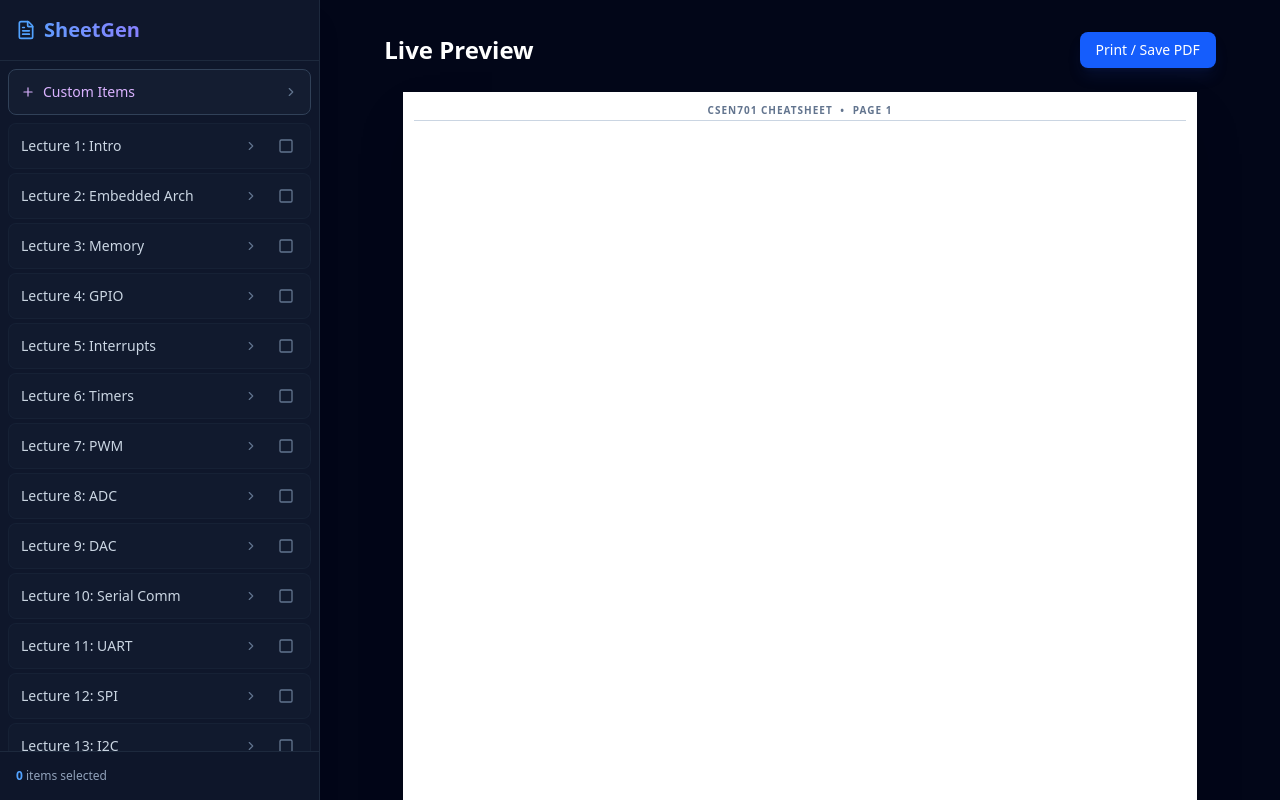
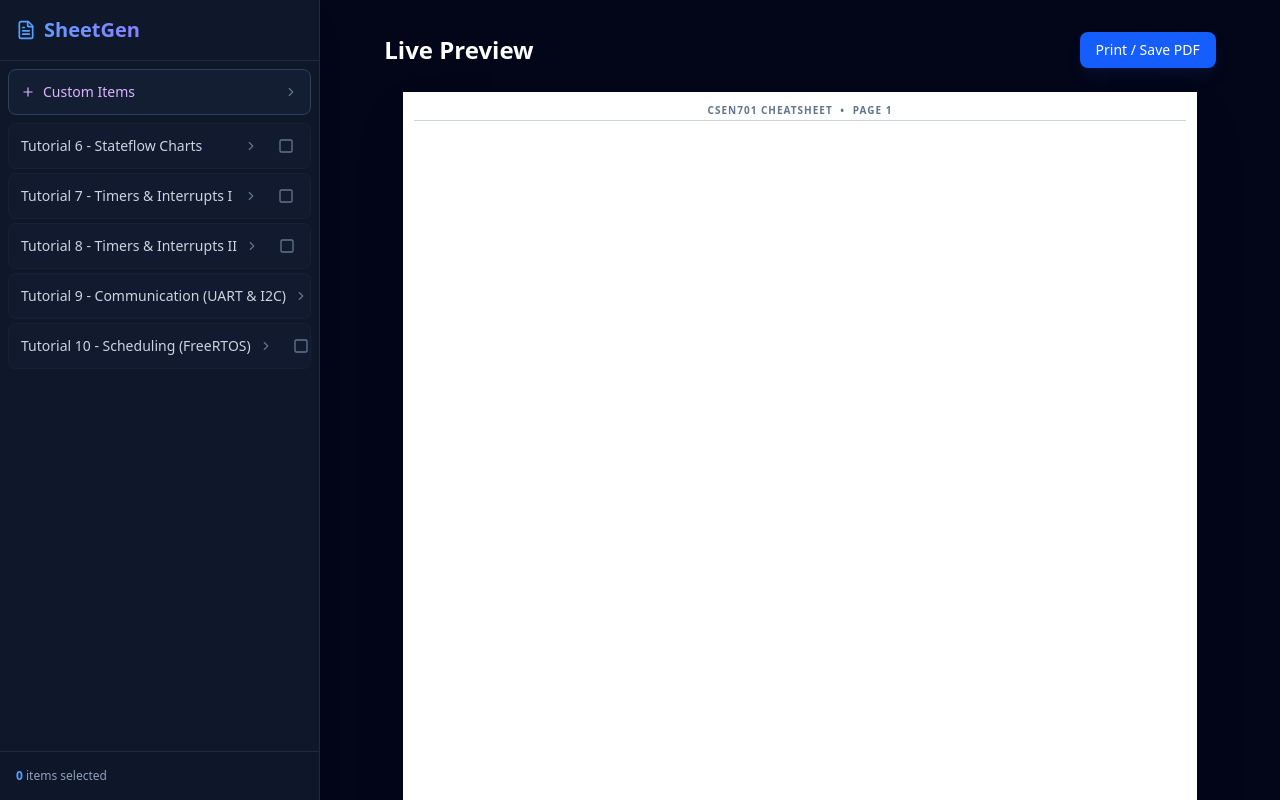
Before and after one commit to nooreldeenay/csen701-sheets-on-the-go, a React (Vite) app: page / in a window 1280 px wide. Shown: the top 800 px of the page. Built offline with nearby package versions, Linux system fonts and the light colour scheme.

Commit message:
Fix: Print Layout and Font Size controls

```diff
--- a/src/components/SheetPreview.jsx
+++ b/src/components/SheetPreview.jsx
@@ -5,21 +5,19 @@ import 'katex/dist/katex.min.css';
 import { InlineMath, BlockMath } from 'react-katex';
 
 const ModuleItem = ({ item }) => {
-    const scale = item.weight || 1;
-    // We can use zoom or strict styling. Zoom is non-standard but works well for print usually.
-    // Alternatively, we scale font-size.
-    // Let's use a scale wrapper for the content, but keep container flow.
+    // item.weight is now treated as font-size in px. Default to 10px if not set.
+    const fontSize = item.weight || 10;
 
     return (
-        <div className="mb-1 border border-slate-200 rounded p-[2px] break-inside-avoid shadow-sm bg-white" >
+        <div className="mb-1 border border-slate-200 rounded p-[2px] break-inside-avoid bg-white" >
             <div className="font-bold text-slate-700 border-b border-slate-100 mb-0.5 flex justify-between items-center bg-slate-50 px-1">
                 <span className="text-[9px] leading-tight">{item.title}</span>
                 <span className="text-[7px] text-slate-400 font-normal truncate max-w-[40px]">{item.parentTitle}</span>
             </div>
 
-            <div className="module-content overflow-hidden px-1" style={{ fontSize: `${scale * 100}%` }}>
+            <div className="module-content overflow-hidden px-1" style={{ fontSize: `${fontSize}px` }}>
                 {item.type === 'text' && (
-                    <div className="whitespace-pre-wrap font-serif leading-tight text-slate-800 text-[10px]">
+                    <div className="whitespace-pre-wrap font-serif leading-tight text-slate-800" style={{ fontSize: '1em' }}>
                         {item.content}
                     </div>
                 )}
@@ -29,19 +27,20 @@ const ModuleItem = ({ item }) => {
                         <img
                             src={item.src}
                             className="object-contain rounded"
-                            style={{ maxHeight: `${150 * scale}px` }}
+                            // approximate image height scaling based on font size to keep ratio
+                            style={{ maxHeight: `${fontSize * 15}px` }}
                         />
                     </div>
                 )}
 
                 {item.type === 'formula' && (
-                    <div className="text-center my-0.5" style={{ fontSize: `${1.1 * scale}em` }}>
+                    <div className="text-center my-0.5" style={{ fontSize: '1.2em' }}>
                         <InlineMath math={item.content} />
                     </div>
                 )}
 
                 {item.type === 'code' && (
-                    <div className="bg-slate-50 p-0.5 rounded font-mono text-[8px] whitespace-pre overflow-x-auto leading-tight">
+                    <div className="bg-slate-50 p-0.5 rounded font-mono whitespace-pre overflow-x-auto leading-tight" style={{ fontSize: '0.9em' }}>
                         {item.content}
                     </div>
                 )}
--- a/src/components/Sidebar.jsx
+++ b/src/components/Sidebar.jsx
@@ -133,18 +133,21 @@ const Sidebar = () => {
                                             </div>
 
                                             {isSelected && (
-                                                <div className="flex items-center gap-2 pl-7">
-                                                    <span className="text-[10px] text-slate-500">Size:</span>
-                                                    <div className="flex items-center bg-slate-800 rounded border border-slate-700">
-                                                        <button
-                                                            onClick={(e) => { e.stopPropagation(); updateWeight(sub.id, Math.max(0.5, weight - 0.5)); }}
-                                                            className="px-2 py-0.5 text-xs text-slate-400 hover:text-white border-r border-slate-700"
-                                                        >-</button>
-                                                        <span className="px-2 text-[10px] text-blue-300 min-w-[30px] text-center">{weight}x</span>
-                                                        <button
-                                                            onClick={(e) => { e.stopPropagation(); updateWeight(sub.id, Math.min(3, weight + 0.5)); }}
-                                                            className="px-2 py-0.5 text-xs text-slate-400 hover:text-white border-l border-slate-700"
-                                                        >+</button>
+                                                <div className="flex items-center gap-2 pl-7 mt-1">
+                                                    <span className="text-[10px] text-slate-500">Size (px):</span>
+                                                    <div className="flex items-center bg-slate-800 rounded border border-slate-700 w-16">
+                                                        <input
+                                                            type="number"
+                                                            min="6"
+                                                            max="30"
+                                                            value={weight || 10}
+                                                            onClick={(e) => e.stopPropagation()}
+                                                            onChange={(e) => {
+                                                                const val = parseInt(e.target.value) || 10;
+                                                                updateWeight(sub.id, val);
+                                                            }}
+                                                            className="w-full bg-transparent text-[10px] text-white text-center p-0.5 border-none focus:ring-0 appearance-none"
+                                                        />
                                                     </div>
                                                 </div>
                                             )}
--- a/src/data/modules.js
+++ b/src/data/modules.js
@@ -1,25 +1,130 @@
-
-// Helper to generate mock content
-const lorem = "Lorem ipsum dolor sit amet, consectetur adipiscing elit. Sed do eiusmod tempor incididunt ut labore et dolore magna aliqua.";
 
 export const modules = [
-    ...Array.from({ length: 16 }, (_, i) => ({
-        id: `lec-${i + 1}`,
-        title: `Lecture ${i + 1}: ${['Intro', 'Embedded Arch', 'Memory', 'GPIO', 'Interrupts', 'Timers', 'PWM', 'ADC', 'DAC', 'Serial Comm', 'UART', 'SPI', 'I2C', 'RTOS', 'Power Mgmt', 'Exam Review'][i]}`,
-        type: 'lecture',
+    {
+        id: 'tut6',
+        title: 'Tutorial 6 - Stateflow Charts',
         submodules: [
-            { id: `lec-${i + 1}-1`, title: 'Key Concepts', type: 'text', content: `Summary of Lecture ${i + 1}. ${lorem}` },
-            { id: `lec-${i + 1}-2`, title: 'Diagram', type: 'image', src: 'https://placehold.co/300x200/png' },
-            { id: `lec-${i + 1}-3`, title: 'Formulas', type: 'formula', content: 'V_{out} = V_{in} \\frac{R_2}{R_1 + R_2}' }
+            { id: 't6-notes', title: 'Tutorial Notes', type: 'text', content: 'Stateflow chart basics, states, transitions, events.', parentTitle: 'Tut 6' }
         ]
-    })),
-    ...Array.from({ length: 10 }, (_, i) => ({
-        id: `tut-${i + 1}`,
-        title: `Tutorial ${i + 1}`,
-        type: 'tutorial',
+    },
+    {
+        id: 'tut7',
+        title: 'Tutorial 7 - Timers & Interrupts I',
         submodules: [
-            { id: `tut-${i + 1}-1`, title: 'Problem 1', type: 'text', content: `Solution to problem 1. ${lorem}` },
-            { id: `tut-${i + 1}-2`, title: 'Code Snippet', type: 'code', content: `void setup() {\n  pinMode(LED_BUILTIN, OUTPUT);\n}` }
+            { id: 't7-intro', title: 'Intro to Timers', type: 'text', content: 'Basics of hardware timers and interrupt service routines.', parentTitle: 'Tut 7' }
         ]
-    }))
+    },
+    {
+        id: 'tut8',
+        title: 'Tutorial 8 - Timers & Interrupts II',
+        submodules: [
+            { id: 't8-adv', title: 'Advanced Timers', type: 'text', content: 'PWM generation, Input Capture, and Output Compare.', parentTitle: 'Tut 8' }
+        ]
+    },
+    {
+        id: 'tut9',
+        title: 'Tutorial 9 - Communication (UART & I2C)',
+        submodules: [
+            { id: 't9-uart', title: 'UART Basics', type: 'text', content: 'Universal Asynchronous Receiver-Transmitter. Asynchronous serial communication.', parentTitle: 'Tut 9' },
+            { id: 't9-i2c', title: 'I2C Basics', type: 'text', content: 'Inter-Integrated Circuit. Synchronous, multi-master, multi-slave packet switched bus.', parentTitle: 'Tut 9' }
+        ]
+    },
+    {
+        id: 'tut10',
+        title: 'Tutorial 10 - Scheduling (FreeRTOS)',
+        submodules: [
+            {
+                id: 't10-limit',
+                title: 'Rate Monotonic Utilization Bound',
+                type: 'formula',
+                content: 'U = \\sum_{i=1}^{N} \\frac{C_i}{T_i} \\le N(2^{1/N} - 1)',
+                parentTitle: 'Tut 10'
+            },
+            {
+                id: 't10-task-create-def',
+                title: 'Task Creation Definition',
+                type: 'code',
+                content: `
+Void vTaskCode(void * pvParameters) // task definition must be void and parameter of type void *
+{
+    // Code that define the task initialization here
+    while(1)
+    {
+        // code that repeats forever defining the task's operation
+    }
+}
+        `.trim(),
+                parentTitle: 'Tut 10'
+            },
+            {
+                id: 't10-xtaskcreate',
+                title: 'xTaskCreate Signature',
+                type: 'code',
+                content: `
+BaseType_t xTaskCreate(
+    TaskFunction_t pvTaskCode, // pointer to task definition function
+    const char * pcName, // name for debugging
+    uint16_t usStackDepth, // stack size in words
+    void *pvParameters, // parameters passed to task
+    UBaseType_t uxPriority, // task priority
+    TaskHandle_t *pxCreatedTask // handle to created task (optional, can be NULL)
+)
+// Returns pdPASS if successful
+        `.trim(),
+                parentTitle: 'Tut 10'
+            },
+            {
+                id: 't10-led-task',
+                title: 'LED Task Example',
+                type: 'code',
+                content: `
+#include <FreeRTOS.h>
+#include <task.h>
+#include <stdio.h>
+#include <pico/stdlib.h>
+
+void led_task(void * pvParameters){
+    const uint LED_PIN = PICO_DEFAULT_LED_PIN;
+    gpio_init(LED_PIN);
+    gpio_set_dir(LED_PIN, GPIO_OUT);
+
+    // portTICK_PERIOD_MS is 1ms delay based on ticks
+    const TickType_t xDelay = 500 / portTICK_PERIOD_MS;
+
+    while(1){
+        gpio_put(LED_PIN, 1);
+        vTaskDelay(xDelay);
+        gpio_put(LED_PIN, 0);
+        vTaskDelay(xDelay);
+    }
+}
+        `.trim(),
+                parentTitle: 'Tut 10'
+            },
+            {
+                id: 't10-main',
+                title: 'Main Function Example',
+                type: 'code',
+                content: `
+int main(){
+    stdio_init_all();
+    // xTaskCreate(Function, Name, Stack, Params, Priority, Handle);
+    xTaskCreate(led_task, "LED Task", 256, NULL, 1, NULL);
+
+    vTaskStartScheduler(); // Found in FreeRTOS Kernel Control
+
+    while(1){}; // Should not be reached
+}
+        `.trim(),
+                parentTitle: 'Tut 10'
+            },
+            {
+                id: 't10-kernel-control',
+                title: 'Kernel Control Functions',
+                type: 'text',
+                content: '- vTaskStartScheduler\n- vTaskEndScheduler\n- vTaskSuspendAll\n- vTaskResumeAll\n- vTaskStepTick',
+                parentTitle: 'Tut 10'
+            }
+        ]
+    }
 ];
--- a/src/index.css
+++ b/src/index.css
@@ -16,4 +16,26 @@
     print-color-adjust: exact;
     -webkit-print-color-adjust: exact;
   }
+
+  /* Hide Sidebar and UI controls */
+  aside,
+  button,
+  input {
+    display: none !important;
+  }
+
+  /* Ensure the sheet (A4Page) takes over */
+  #root>div {
+    display: block !important;
+    position: static !important;
+    width: 100% !important;
+    height: 100% !important;
+    background: white !important;
+  }
+
+  /* Remove printed shadows */
+  * {
+    box-shadow: none !important;
+    text-shadow: none !important;
+  }
 }
--- a/src/utils/layoutEngine.js
+++ b/src/utils/layoutEngine.js
@@ -10,23 +10,32 @@ const SAFE_HEIGHT = 1050;
 const COL_WIDTH_MM = 90; // Approx
 
 // Estimate height of a module
-const estimateHeight = (submodule, scale = 1) => {
-    let baseHeight = 40; // Title + Padding
+// Estimate height of a module
+const estimateHeight = (submodule, fontSize = 10) => {
+    // scale relative to default 10px
+    const scale = fontSize / 10;
+
+    let baseHeight = 40; // Title + Padding (approx constant)
 
     if (submodule.type === 'text') {
-        // Rough estimate: 1 line = 20px. 50 chars per line.
-        const lines = Math.ceil(submodule.content.length / 50);
-        baseHeight += lines * 14;
+        // Rough estimate: 1 line = 20px at 10px font.
+        // 50 chars per line at 10px.
+        // If font implies larger width, fewer chars per line.
+        // Let's approximate: line height scales with font size.
+        const charsPerLine = Math.floor(50 / scale);
+        const lines = Math.ceil(submodule.content.length / Math.max(1, charsPerLine));
+        baseHeight += lines * (14 * scale);
     } else if (submodule.type === 'image') {
-        baseHeight += 200; // Fixed image height placeholder
+        // Image height we set to fontSize * 15 in render
+        baseHeight += (fontSize * 15);
     } else if (submodule.type === 'formula') {
-        baseHeight += 60;
+        baseHeight += 60 * scale;
     } else if (submodule.type === 'code') {
         const lines = submodule.content.split('\n').length;
-        baseHeight += lines * 16;
+        baseHeight += lines * (16 * scale);
     }
 
-    return baseHeight * scale;
+    return baseHeight;
 };
 
 export const calculateLayout = (modules, selectedIds, weights) => {
@@ -39,8 +48,8 @@ export const calculateLayout = (modules, selectedIds, weights) => {
                 selectedItems.push({
                     ...sub,
                     parentTitle: mod.title,
-                    weight: weights[sub.id] || 1,
-                    estimatedHeight: estimateHeight(sub, weights[sub.id] || 1)
+                    weight: weights[sub.id] || 10,
+                    estimatedHeight: estimateHeight(sub, weights[sub.id] || 10)
                 });
             }
         });
```
